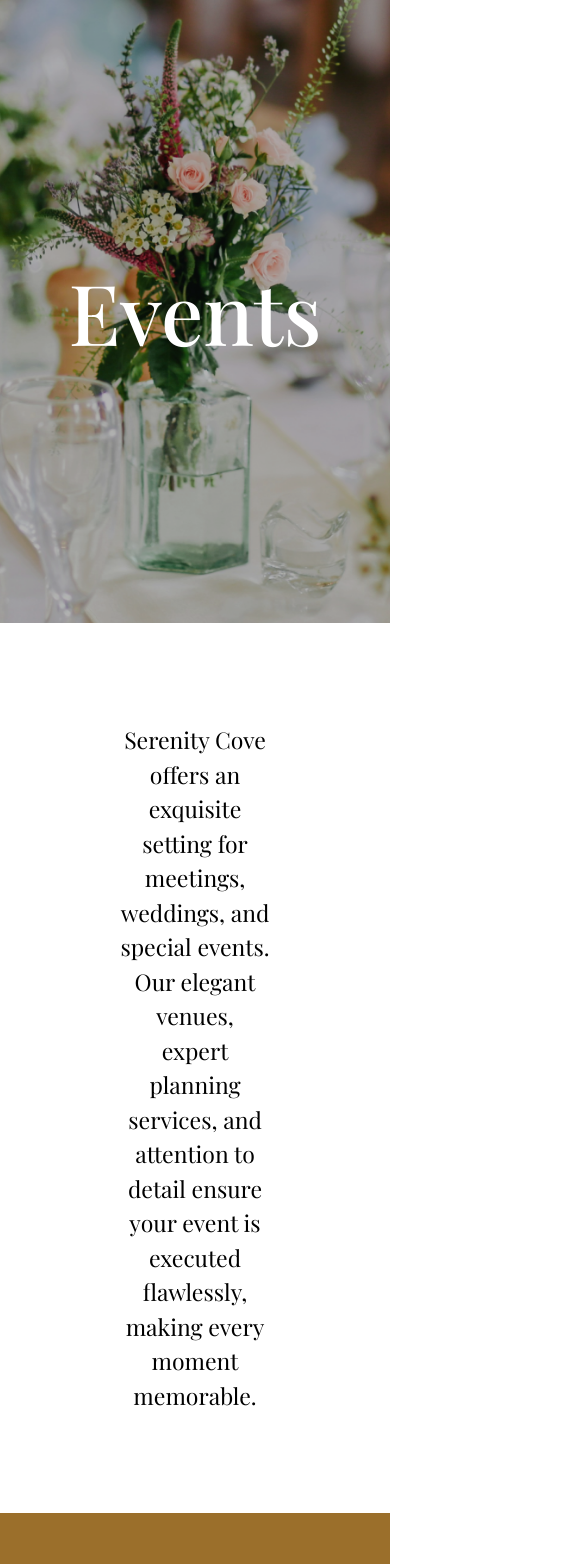
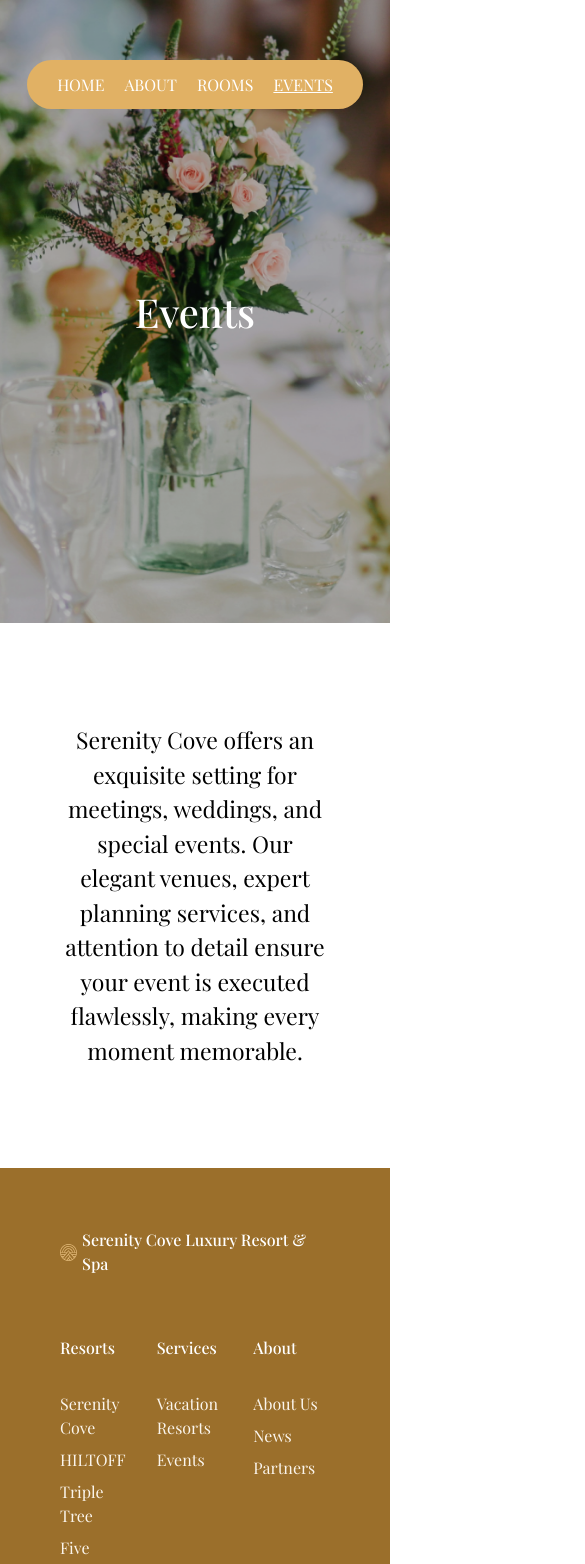
Before and after one commit to paradimes/serenity-cove-resort, a React (Vite) app in the folder client/: page /events in a window 390 px wide. Shown: the top 1564 px of the page, 585 px wide, since content can reach past the window. Built offline with nearby package versions, Linux system fonts and the light colour scheme; a web font is replaced by a local one.

Commit message:
responsiveness continued

```diff
--- a/client/src/App.tsx
+++ b/client/src/App.tsx
@@ -27,14 +27,14 @@ export default function App() {
   return (
     <Router>
       <div className="flex w-full h-full">
-        {/* <div
+        <div
           id="navbar-container"
           className={` fixed left-0 right-0 z-50 flex justify-center duration-700  ${
             isScrolled ? "bg-yellow-800 bg-opacity-90 py-8 top-0" : "top-[60px]"
           }`}
         >
           <NavBar />
-        </div> */}
+        </div>
         <ScrollToTop />
         <Routes>
           <Route path="/" element={<LandingPage />} />
--- a/client/src/components/ActivitiesSection.tsx
+++ b/client/src/components/ActivitiesSection.tsx
@@ -20,7 +20,7 @@ export default function ActivitiesSection() {
         />
         <div
           id="icons-container"
-          className="grid grid-cols-2  sm:grid-cols-3 p-3 gap-x-[100px] gap-y-[50px] border-2 border-red-500"
+          className="grid grid-cols-2  sm:grid-cols-3 p-3 gap-x-[100px] gap-y-[50px]"
         >
           <Activity title="Swimming" icon={swimming} />
           <Activity title="Boat Tours" icon={boat} />
--- a/client/src/components/FooterSection.tsx
+++ b/client/src/components/FooterSection.tsx
@@ -94,7 +94,7 @@ export default function FooterSection() {
 
         <div
           id="copyright-container"
-          className="col-span-1 flex lg:items-end lg:justify-end max-lg:items-center max-lg:justify-center flex-col text-center lg:text-right gap-0 text-yellow-500  font-light hover:underline max-lg:mt-0"
+          className="col-span-1 flex items-start justify-start flex-col text-center lg:text-right gap-0 text-yellow-500  font-light hover:underline max-lg:mt-0"
         >
           <span className="text-[11px] ">© 2024 — Serenity Resorts</span>
           <span className="text-[11px] ">All Rights Reserved</span>
--- a/client/src/components/TestimonialsSection.tsx
+++ b/client/src/components/TestimonialsSection.tsx
@@ -19,7 +19,7 @@ export default function TestimonialsSection() {
         />
         <div
           id="testimonial-container"
-          className="flex items-center justify-center gap-x-[20px] gap-y-[20px] flex-wrap border-2 border-blue-500"
+          className="flex items-center justify-center gap-x-[20px] gap-y-[20px] flex-wrap"
         >
           <TestimonialCard
             name="Mary Jones"
--- a/client/src/components/WelcomeSection.tsx
+++ b/client/src/components/WelcomeSection.tsx
@@ -4,7 +4,7 @@ export default function WelcomeSection() {
   return (
     <div
       id="welcome-section"
-      className="w-full py-[100px] px-[60px] md:px-[120px] bg-white flex flex-col items-center justify-center border-2 border-red-500 "
+      className="w-full py-[100px] px-[60px] md:px-[120px] bg-white flex flex-col items-center justify-center"
     >
       <div className="flex flex-col items-center justify-center gap-[75px] w-full">
         <SectionHeader
--- a/client/src/components/common/Button.tsx
+++ b/client/src/components/common/Button.tsx
@@ -8,12 +8,14 @@ export default function Button({ height, title, icon }: ButtonProps) {
   return (
     <div
       className={`px-[48px] bg-yellow-400 flex flex-row items-center justify-center gap-2 py-3 rounded-md
-      hover:bg-yellow-500 transition ease-in-out  hover:-translate-y-1 hover:scale-110 duration-300
+      hover:bg-yellow-500 transition ease-in-out  hover:-translate-y-1 hover:scale-110 duration-300 cursor-pointer
       `}
       style={{ height: `${height}px` }}
     >
       <img src={icon} height={24} />
-      <span className="text-white text-md h-6">{title}</span>
+      <span className="text-white hover:text-yellow-800 hover:duration-700 duration-200 text-md h-6">
+        {title}
+      </span>
     </div>
   );
 }
--- a/client/src/components/common/NavBarLink.tsx
+++ b/client/src/components/common/NavBarLink.tsx
@@ -27,7 +27,7 @@ export default function NavBarLink({
   }, []);
 
   return (
-    <li className="hover:text-slate-700 hover:duration-700">
+    <li className="hover:text-yellow-800 hover:duration-700 duration-200">
       <NavLink
         to={path}
         className={({ isActive }) => (isActive ? "underline" : "")}
--- a/client/src/components/common/PageTitleSection.tsx
+++ b/client/src/components/common/PageTitleSection.tsx
@@ -21,9 +21,9 @@ export default function PageTitleSection({
       ></div>
       <div
         id="main-container"
-        className="flex flex-col items-center justify-center w-[930px] gap-10  z-10"
+        className="flex flex-col items-center justify-center gap-10  z-10"
       >
-        <span className="text-white text-[84px] leading-tight text-center  font-medium text-nowrap">
+        <span className="text-white text-[40px] sm:text-[64px] md:text-[84px] leading-tight text-center  font-medium text-nowrap">
           {title}
         </span>
       </div>
--- a/client/src/components/common/SectionHeader.tsx
+++ b/client/src/components/common/SectionHeader.tsx
@@ -10,7 +10,7 @@ export default function SectionHeader({
   return (
     <div
       id="text-container"
-      className="max-w-[1132px] flex flex-col items-center justify-center gap-5 border-2 border-black text-center"
+      className="max-w-[1132px] flex flex-col items-center justify-center gap-5 text-center"
     >
       <h1 className="text-5xl p-2">{title}</h1>
       <hr className=" w-[350px] h-[2px] bg-yellow-300 border-0 rounded" />
--- a/client/src/pages/About.tsx
+++ b/client/src/pages/About.tsx
@@ -9,7 +9,7 @@ export default function About() {
 
       <div
         id="text-section"
-        className="px-[120px] py-[100px] flex items-center justify-center"
+        className="px-[60px] md:px-[120px]  py-[100px] flex items-center justify-center"
       >
         <p className="text-[23px] text-center">
           Serenity Cove Luxury Resort & Spa is more than a destination; it's a
--- a/client/src/pages/Accommodations.tsx
+++ b/client/src/pages/Accommodations.tsx
@@ -8,7 +8,7 @@ export default function Accommodations() {
       <PageTitleSection bgImg={bgImg} title="Accommodations" />
       <div
         id="text-section"
-        className="px-[120px] py-[100px] flex items-center justify-center"
+        className="px-[60px] md:px-[120px] py-[100px] flex items-center justify-center "
       >
         <p className="text-[23px] text-center">
           Our accommodations are havens of plush comfort and elegance. Choose
--- a/client/src/pages/Events.tsx
+++ b/client/src/pages/Events.tsx
@@ -8,7 +8,7 @@ export default function Events() {
       <PageTitleSection bgImg={bgImg} title="Events" />
       <div
         id="text-section"
-        className="px-[120px] py-[100px] flex items-center justify-center"
+        className="px-[60px] md:px-[120px] py-[100px] flex items-center justify-center"
       >
         <p className="text-[23px] text-center">
           Serenity Cove offers an exquisite setting for meetings, weddings, and
```
